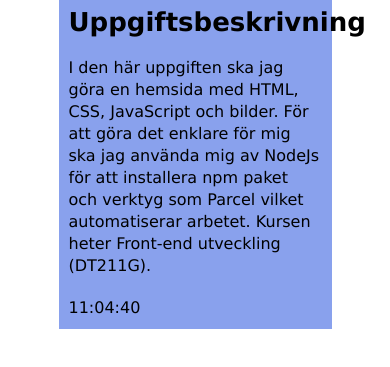
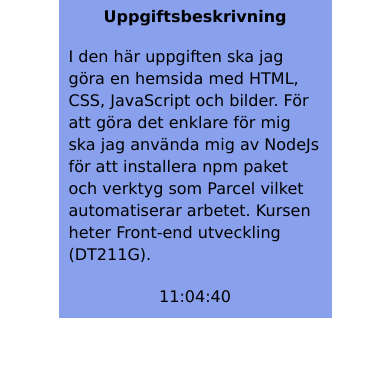
Before and after one commit to HarisSabanovic/Moment1, a website built with Parcel: page src/index.html in a window 390 px wide. Shown: the part 57-424 px from the top of the page. Built offline with nearby package versions, Linux system fonts and the light colour scheme.

Commit message:
Lade till en querie för skärmar mindre än 400px, minskade storleken på h1

```diff
--- a/src/css/style.css
+++ b/src/css/style.css
@@ -42,8 +42,18 @@
     font-size: 26px;
 }
 
+@media only screen and (max-width: 400px){
+    .task-container h1 {
+        font-size: 16px;
+    }
+}
+
 .task-container p {
     padding: 10px;
     line-height: 22px;
     font-family: 'Lucida Sans', 'Lucida Sans Regular', 'Lucida Grande', 'Lucida Sans Unicode', Geneva, Verdana, sans-serif;
 }
+
+#current-time {
+    text-align: center;
+}
```
